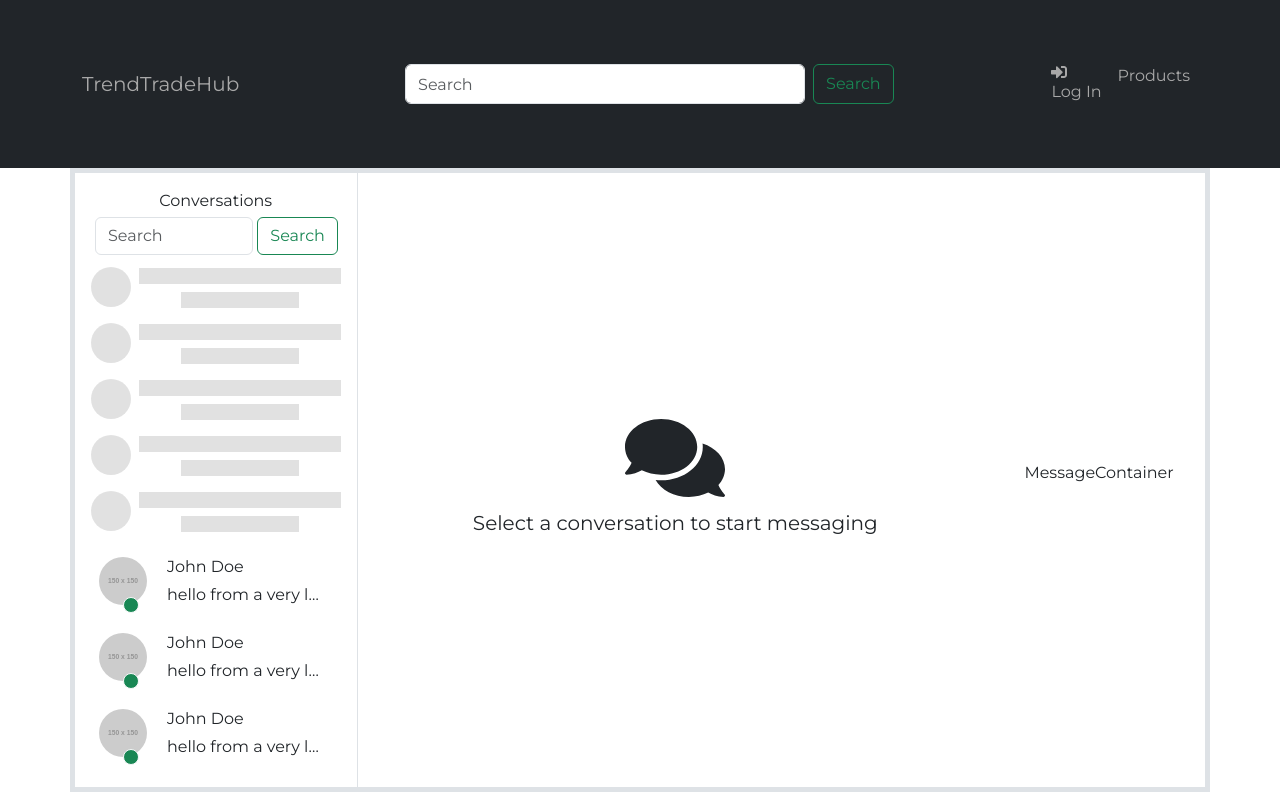
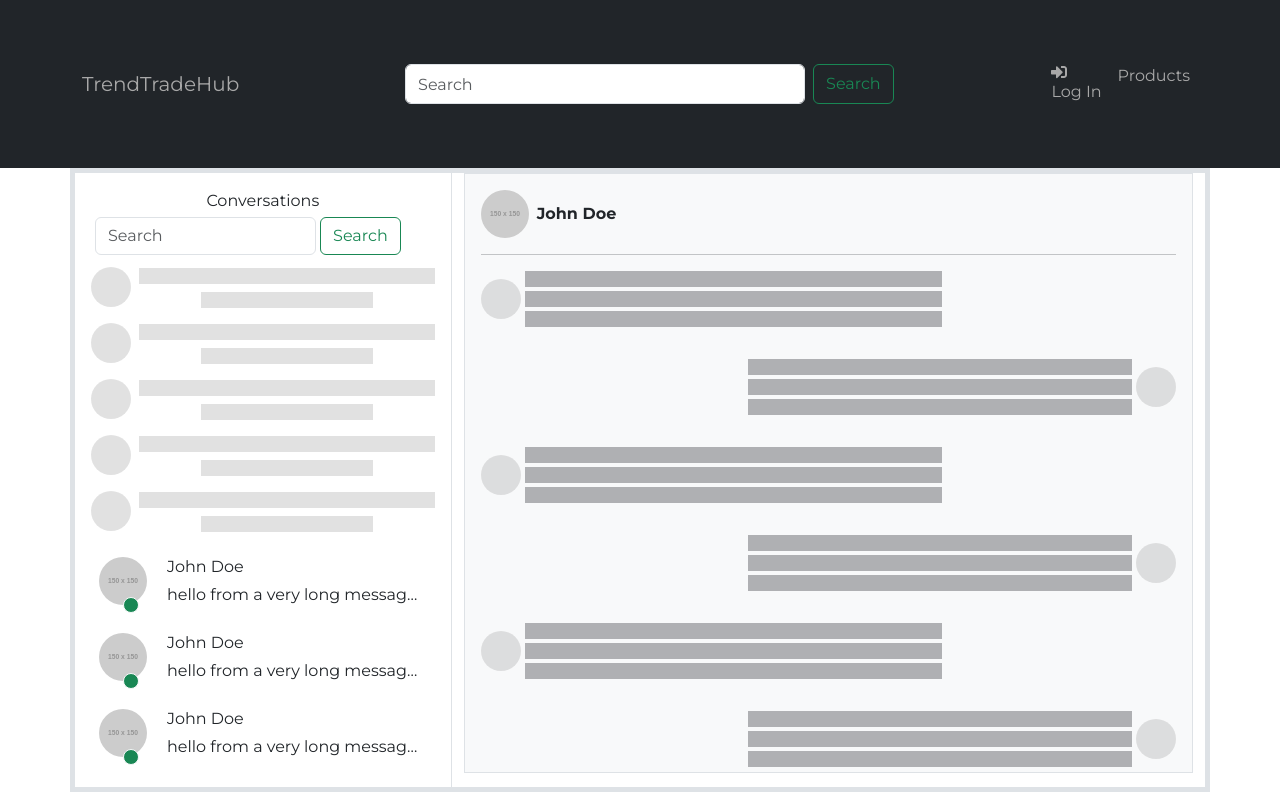
Before and after one commit to j-corp-25/TrendTradeHub, a React (Create React App) app in the folder frontend/: page /conversations in a window 1280 px wide. Built offline with nearby package versions, Linux system fonts and the light colour scheme.

Commit message:
add loading messages

```diff
--- a/frontend/src/components/Messages/Conversation.jsx
+++ b/frontend/src/components/Messages/Conversation.jsx
@@ -15,7 +15,7 @@ const Conversation = () => {
         />
         {true && (
           <span
-            className="position-absolute bottom-1 right-2 end-0 translate-middle p-1 bg-success border border-light rounded-circle"
+            className="position-absolute bottom-1 right-1 end-0 translate-middle p-1 bg-success border border-light rounded-circle"
             style={{ width: "1rem", height: "1rem" }}
           ></span>
         )}
--- a/frontend/src/components/Messages/MessageContainer.jsx
+++ b/frontend/src/components/Messages/MessageContainer.jsx
@@ -1,9 +1,62 @@
-import React from 'react'
+import React from "react";
+import { Container, Row, Col, Image } from "react-bootstrap";
 
 const MessageContainer = () => {
+  const PlaceholderRows = () => (
+    <Row className="gap-1" style={{ width: "60%" }}>
+      <Col className="placeholder col-12 " style={{ height: "8px" }}></Col>
+      <Col className="placeholder col-12 " style={{ height: "8px" }}></Col>
+      <Col className="placeholder col-12" style={{ height: "8px" }}></Col>
+    </Row>
+  );
   return (
-    <div>MessageContainer</div>
-  )
-}
+    <Container
+      className="bg-light border rounded-md p-3"
+      style={{ height: "600px", overflowY: "auto" }}
+    >
+      <Row className="align-items-center mb-3">
+        <Col xs="auto" className="d-flex align-items-center">
+          <Image
+            src="https://via.placeholder.com/150"
+            roundedCircle
+            style={{ width: "3rem", height: "3rem" }}
+          />
+          <strong className="ms-2">John Doe</strong>
+        </Col>
+      </Row>
+      <hr />
+      <div className="d-flex flex-column gap-4">
+        {true &&
+          [...Array(10)].map((_, i) => (
+            <div
+              key={i}
+              className="d-flex align-items-center mb-2 placeholder-glow gap-2"
+            >
+              {i % 2 === 0 && (
+                <>
+                  <span
+                    className="placeholder rounded-circle me-2"
+                    style={{ width: "40px", height: "40px" }}
+                  ></span>
+                  <PlaceholderRows />
+                </>
+              )}
+              {i % 2 !== 0 && (
+                <>
+                  <div className="flex-grow-1 d-flex justify-content-end">
+                    <PlaceholderRows />
+                  </div>
+                  <span
+                    className="placeholder rounded-circle ms-2"
+                    style={{ width: "40px", height: "40px" }}
+                  ></span>
+                </>
+              )}
+            </div>
+          ))}
+      </div>
+    </Container>
+  );
+};
 
-export default MessageContainer
+export default MessageContainer;
--- a/frontend/src/pages/ChatPage.jsx
+++ b/frontend/src/pages/ChatPage.jsx
@@ -8,15 +8,15 @@ import {
   Form,
 } from "react-bootstrap";
 import Conversation from "../components/Messages/Conversation";
-import MessageContainer from "../components/Messages/MessageContainer"
+import MessageContainer from "../components/Messages/MessageContainer";
 import { GiConversation } from "react-icons/gi";
-import { FaComments } from 'react-icons/fa'
+import { FaComments } from "react-icons/fa";
 
 const ChatPage = () => {
   return (
     <Container className="text-center border border-5">
       <Row>
-        <Col xs={12} md={3} className="border-end p-3">
+        <Col xs={12} md={4} className="border-end p-3">
           <div>Conversations</div>
           <Form className="d-flex flex-column flex-lg-row me-1 p-1">
             <Col xs={12} md={8} className="mb-2 mb-lg-1 me-1 ">
@@ -52,12 +52,14 @@ const ChatPage = () => {
           <Conversation />
           <Conversation />
         </Col>
-        <Col xs={12} md={9}>
+
+
+        <Col xs={12} md={8}>
           <Row
             className="align-items-center justify-content-center w-auto"
             style={{ height: "600px" }}
           >
-            <Col
+            {/* <Col
               md={9}
               className="d-flex flex-column align-items-center justify-content-center text-center"
             >
@@ -65,9 +67,9 @@ const ChatPage = () => {
               <div style={{ fontSize: "20px" }}>
                 Select a conversation to start messaging
               </div>
-            </Col>
-            <Col md={3}>
-              <MessageContainer/>
+            </Col> */}
+            <Col xs={12} md={12}>
+              <MessageContainer />
             </Col>
           </Row>
         </Col>
```
